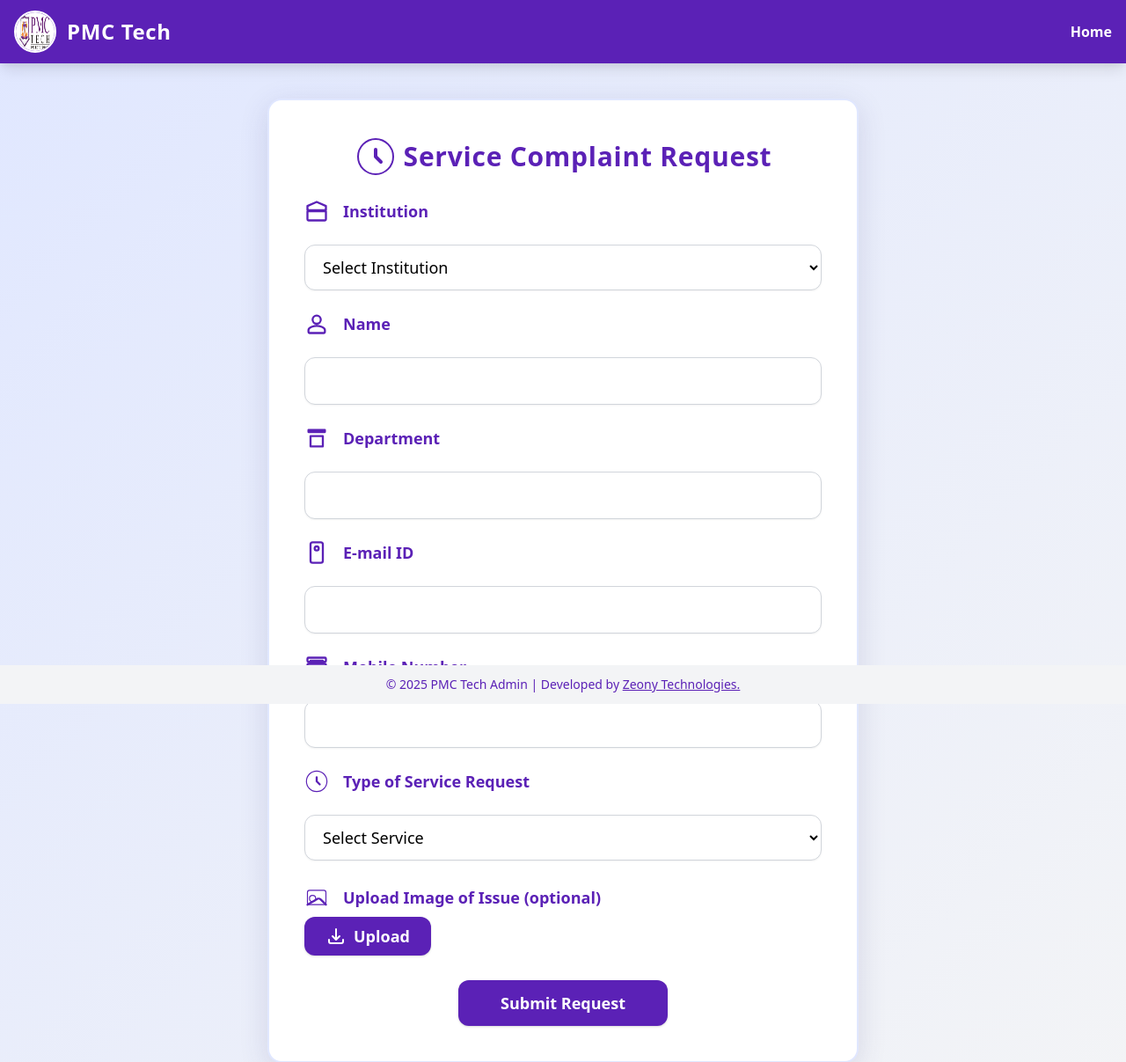
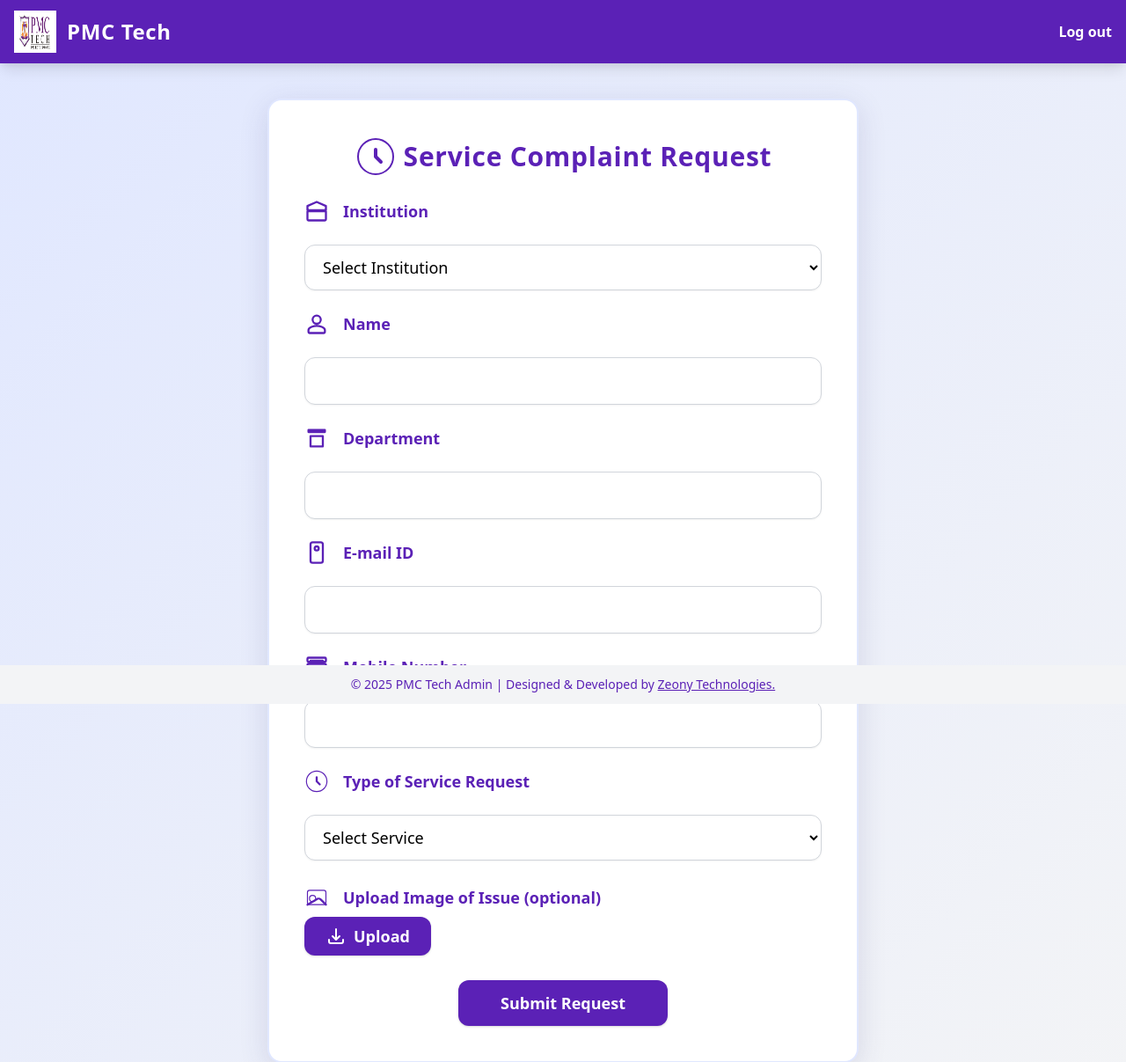
Before and after one commit to itinfra635117-source/itinfra, a Flask app: page /form in a window 1280 px wide. Shown: the top 1207 px of the page at 88% size. Run offline with Flask 3, Linux system fonts and the light colour scheme; the visitor is signed in with stand-in values (Sample User, id 1); some libraries are stand-ins or nearby versions.

Commit message:
Your commit message

```diff
--- a/templates/footer.html
+++ b/templates/footer.html
@@ -1,7 +1,7 @@
 <footer class="hidden md:block w-full bg-gray-100 text-purple-800 text-center py-3 text-sm fixed bottom-0 left-0 z-40">
-    &copy; 2025 PMC Tech Admin | Developed by <a href="https://zeonytechnologies.com" class="underline">Zeony Technologies.</a>
+    &copy; 2025 PMC Tech Admin | Designed & Developed by <a href="https://zeonytechnologies.com" class="underline">Zeony Technologies.</a>
 </footer>
 <!-- Mobile Footer -->
 <footer class="fixed bottom-12 left-0 right-0 bg-gray-100 text-purple-800 text-center py-2 text-xs md:hidden z-40">
-    &copy; 2025 PMC Tech Admin | Developed by <a href="https://zeonytechnologies.com" class="underline">Zeony Technologies.</a>
+    &copy; 2025 PMC Tech Admin | Designed & Developed by <a href="https://zeonytechnologies.com" class="underline">Zeony Technologies.</a>
 </footer>
--- a/templates/form.html
+++ b/templates/form.html
@@ -12,11 +12,11 @@
     <nav class="bg-purple-800 shadow-lg">
         <div class="max-w-7xl mx-auto px-4 py-3 flex justify-between items-center">
             <div class="flex items-center space-x-3">
-                <img src="logo1.jpg" alt="PMC Logo" class="h-12 w-12 rounded-full border-2 border-white">
+                <img src="{{ url_for('static', filename='logo1.jpg') }}" alt="PMC Logo" class="h-12 w-12 border-2 border-white">
                 <span class="font-bold text-2xl text-white tracking-wide">PMC Tech</span>
             </div>
             <div>
-                <a href="/" class="text-white hover:text-indigo-200 font-semibold transition">Home</a>
+                <a href="/" class="text-white hover:text-indigo-200 font-semibold transition">Log out</a>
             </div>
         </div>
     </nav>
```
Also changed, not shown: static/logo1.jpg (renamed from logo1.jpg).
